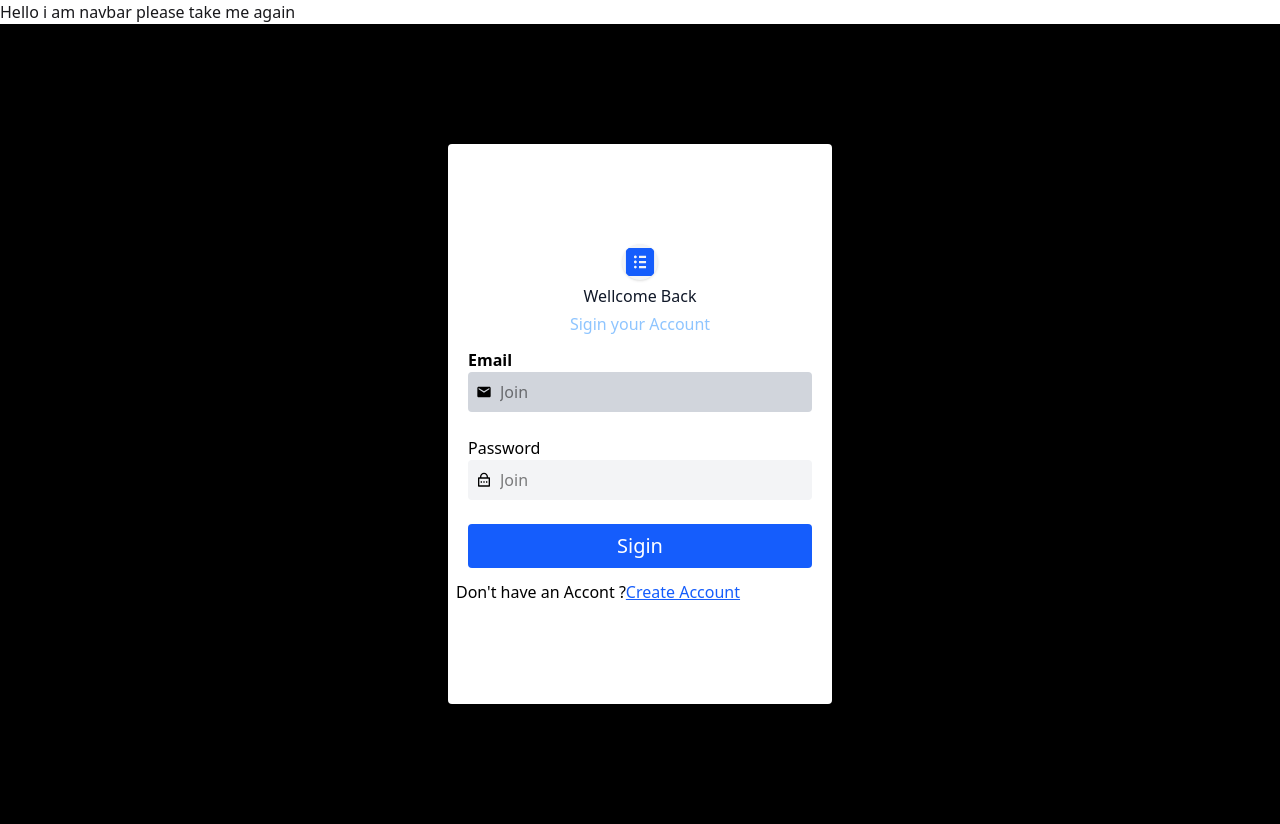
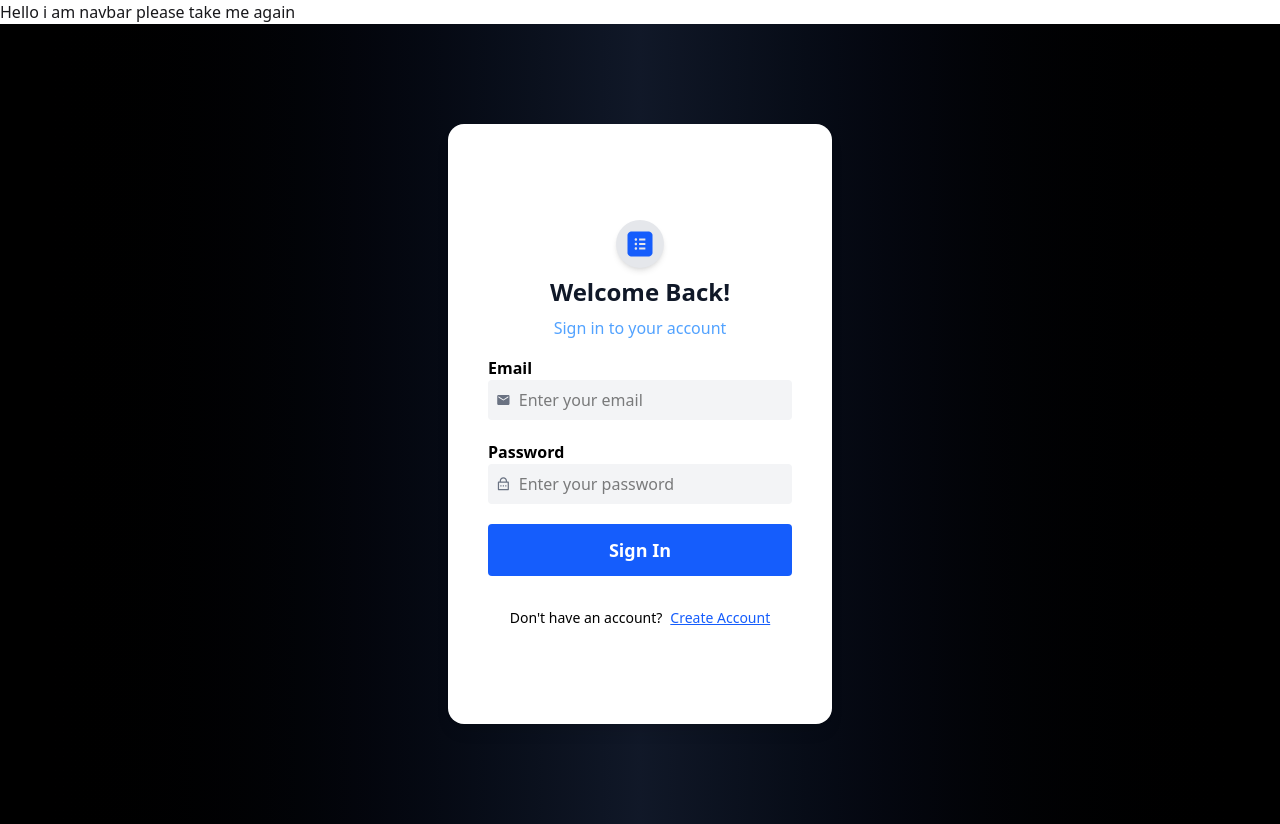
Before and after one commit to Waleedkhan-dev/Real_time_Chat_App, a React (Vite) app in the folder Frontend/: page /signin in a window 1280 px wide. Built offline with nearby package versions, Linux system fonts and the light colour scheme.

Commit message:
auth checkup

```diff
--- a/Frontend/src/Pages/SigninPage.jsx
+++ b/Frontend/src/Pages/SigninPage.jsx
@@ -1,55 +1,60 @@
-import React, { Fragment } from "react"
+import React, { Fragment } from "react";
 import { AiFillProfile } from "react-icons/ai";
-
 import { MdEmail } from "react-icons/md";
 import { RiLockPasswordLine } from "react-icons/ri";
 import { Link } from "react-router-dom";
 
-
-
 const SigninPage = () => {
  return (
-
   <Fragment>
-   <div className="bg-black h-screen flex items-center justify-center w-full">
-    <div className=" bg-white text-black flex flex-col  justify-center mx-auto w-[30%] h-[70vh] rounded p-2">
-     <div className="flex flex-col justify-center items-center gap-1">
-      <AiFillProfile className="mx-auto text-blue-600  text-4xl bg-gray-100 shadow rounded-3xl" />
-      <h1 className=" text-gray-900 font-medium mx-auto">Wellcome Back</h1>
-      <h4 className="text-blue-300 mx-auto">Sigin your Account</h4>
+   <div className="bg-gradient-to-r from-black via-gray-900 to-black h-screen flex items-center justify-center w-full">
+    <div className="bg-white text-black flex flex-col justify-center mx-auto w-[90%] sm:w-[60%] md:w-[40%] lg:w-[30%] h-[75vh] rounded-2xl shadow-lg p-6">
+     <div className="flex flex-col justify-center items-center gap-2">
+      <AiFillProfile className="text-blue-600 text-5xl bg-gray-200 shadow-md rounded-full p-2" />
+      <h1 className="text-gray-900 text-2xl font-bold">Welcome Back!</h1>
+      <h4 className="text-blue-400">Sign in to your account</h4>
      </div>
 
-     <form action="#" className="flex flex-col justify-evenly  gap-6 p-3 ">
+     <form action="#" className="flex flex-col gap-5 p-4">
       <div>
-       <label htmlFor="" className="font-semibold text-black">Email</label>
-       <div className="flex justify-start items-center gap-2  rounded bg-gray-300 p-2">
-        <label htmlFor=""><MdEmail />
-        </label>
-        <input type="email" name="" id="" placeholder="Join" className="w-full  rounded outline-none " />
+       <label htmlFor="email" className="font-semibold text-black">Email</label>
+       <div className="flex items-center gap-2 rounded bg-gray-100 p-2 focus-within:ring-2 focus-within:ring-blue-500">
+        <MdEmail className="text-gray-500" />
+        <input
+         type="email"
+         name="email"
+         id="email"
+         placeholder="Enter your email"
+         className="w-full bg-transparent outline-none"
+        />
        </div>
       </div>
       <div>
-       <label htmlFor="#" className="font-medium">Password</label>
-       <div className="flex justify-start items-center gap-2 rounded bg-gray-100 p-2">
-        <label htmlFor=""><RiLockPasswordLine />
-        </label>
-        <input type="email" name="" id="" placeholder="Join" className="w-full  rounded outline-none " />
+       <label htmlFor="password" className="font-semibold text-black">Password</label>
+       <div className="flex items-center gap-2 rounded bg-gray-100 p-2 focus-within:ring-2 focus-within:ring-blue-500">
+        <RiLockPasswordLine className="text-gray-500" />
+        <input
+         type="password"
+         name="password"
+         id="password"
+         placeholder="Enter your password"
+         className="w-full bg-transparent outline-none"
+        />
        </div>
       </div>
-      <div className="bg-blue-600 p-2 text-center  rounded">
-       <button className="text-white text-xl font-normal cursor-pointer  mx-auto">Sigin</button>
-      </div>
+      <button className="bg-blue-600 hover:bg-blue-700 p-3 text-white text-lg font-semibold rounded transition duration-300">
+       Sign In
+      </button>
      </form>
-     <div className="flex">
-      <p>Don't have an Accont ?</p>
-      <Link to={"/signup"} className="text-blue-600 underline">Create Account</Link>
+
+     <div className="flex justify-center gap-2 mt-4 text-sm">
+      <p>Don't have an account?</p>
+      <Link to="/signup" className="text-blue-600 underline">Create Account</Link>
      </div>
-
     </div>
    </div>
+  </Fragment>
+ );
+};
 
-  </Fragment>
- )
-}
-export
- default SigninPage
+export default SigninPage;
--- a/Frontend/src/context/authApi.js
+++ b/Frontend/src/context/authApi.js
@@ -1,7 +1,7 @@
 import axios from "axios";
 
 const signUp = async (userData) => {
- const { data } = await axios.post("/api/auth", userData);
+ const { data } = await axios.post("/api/auth/signup", userData);
  return data;
 };
 
--- a/Frontend/src/lib/axiox.js
+++ b/Frontend/src/lib/axiox.js
@@ -1,7 +1,7 @@
 import axios from "axios"
 
 const axiosInstance = axios.create({
- baseURL: "https:/localhost:8000/api",
+ baseURL: "http://localhost:8000/api",
  withCredentials: true,
 
 })
```
Also changed, not shown: 2 other files (tests, documents, lock files or other folders).
